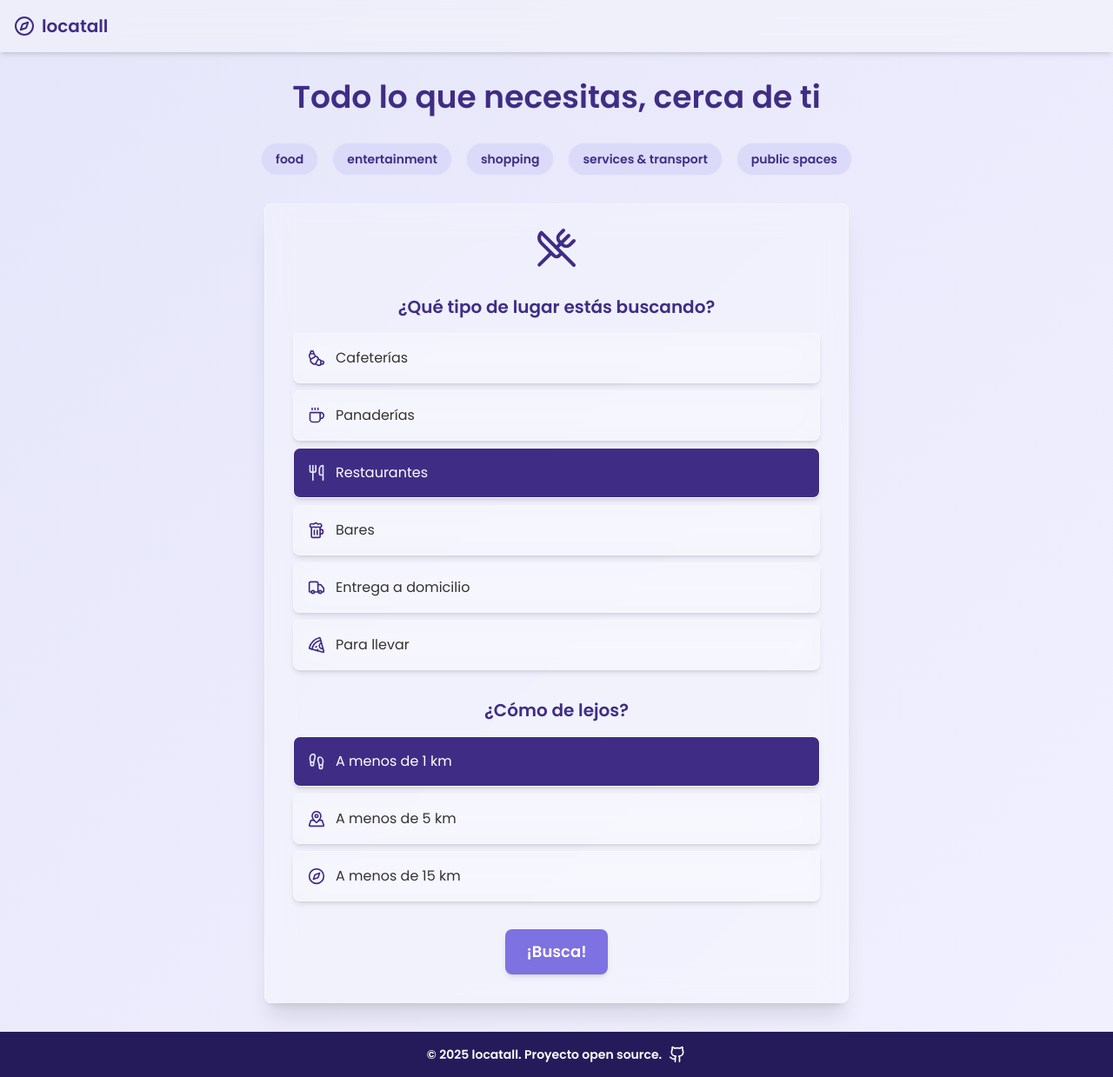
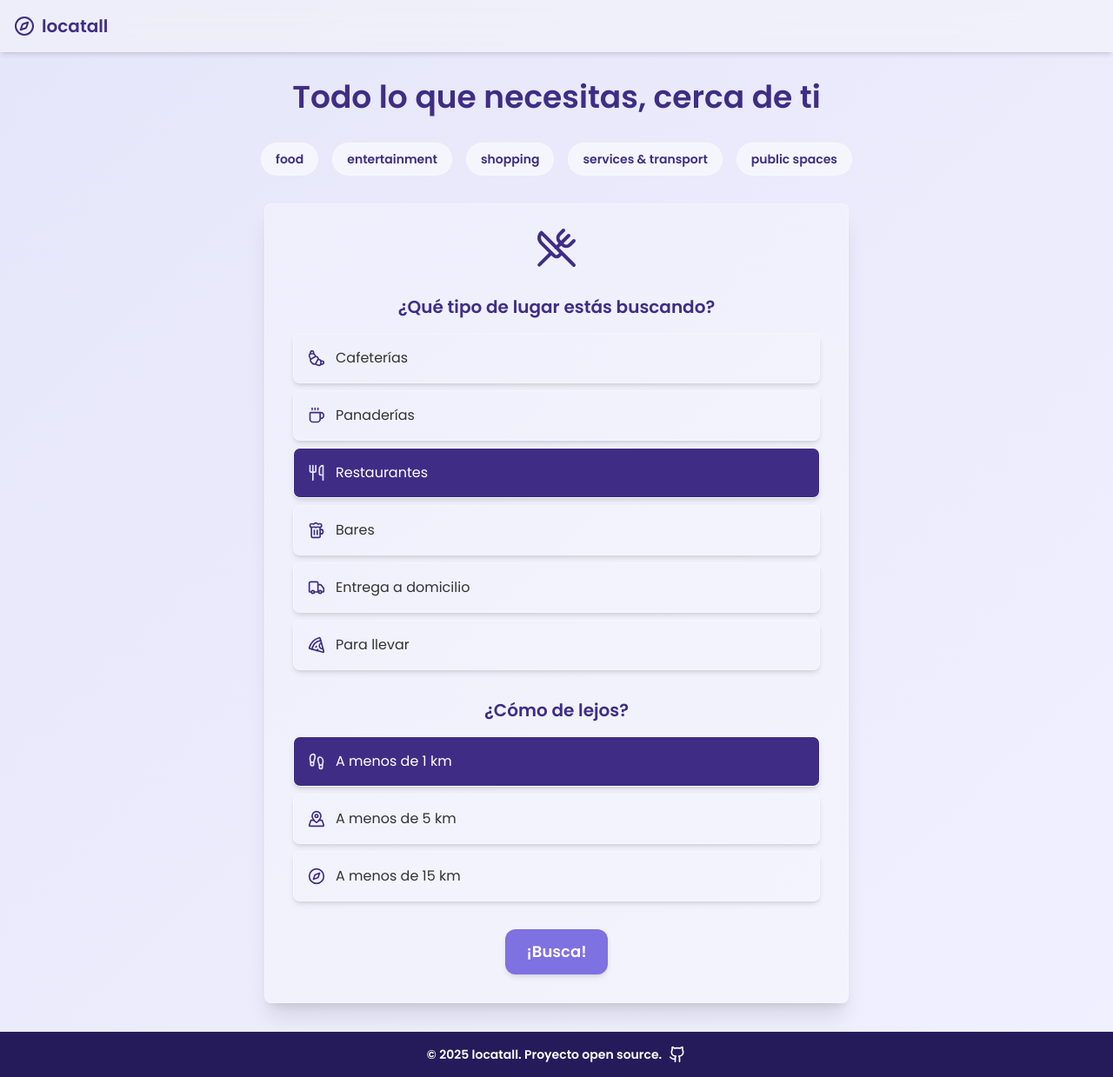
Before and after one commit to mariollesta/locatall, a React (Vite) app in the folder frontend/: page / in a window 1280 px wide. Shown: the whole page at 87% size. Built offline with nearby package versions, Linux system fonts and the light colour scheme.

Commit message:
feat(): rebranding

```diff
--- a/frontend/src/components/CategorySelector.jsx
+++ b/frontend/src/components/CategorySelector.jsx
@@ -18,11 +18,11 @@ export default function CategorySelector({
         <button
           key={category}
           onClick={() => setSelectedCategory(category)}
-          className={`px-4 py-2 rounded-full border border-white border-opacity-30 text-sm font-semibold transition-all duration-300
+          className={`px-4 py-2 border border-white border-opacity-30 rounded-full text-sm font-semibold transition-all duration-300
             ${
               selectedCategory === category
-                ? "bg-[#3f2d85] text-white shadow-md"
-                : "bg-[#dbdbf9] text-[#3f2d85] hover:bg-[#d1d1f5] hover:text-[#3f2d85]"
+                ? "bg-[#3f2d85] text-[#e6e6fa] shadow-md"
+                : "bg-[#f5f6fd] text-[#3f2d85] hover:bg-[#d1d1f5] hover:text-[#3f2d85]"
             }
           `}
         >
--- a/frontend/src/components/OptionGroup.jsx
+++ b/frontend/src/components/OptionGroup.jsx
@@ -22,7 +22,7 @@ const OptionGroup = ({ header, options, selected, onChange, name }) => {
               />
               <label
                 htmlFor={`${name}-${option.value}`}
-                className="flex flex-1 items-center justify-between bg-white bg-opacity-10 backdrop-blur-lg border border-white border-opacity-30 shadow-md rounded-lg  p-4 hover:bg-[#dbdbf9] hover:text-[#3f2d85] peer-checked:border-white peer-checked:bg-[#3f2d85] peer-checked:text-white cursor-pointer transition-all"
+                className="flex flex-1 items-center justify-between p-4 bg-white bg-opacity-10 border border-white border-opacity-30 shadow-md rounded-lg hover:bg-[#dbdbf9] hover:text-[#3f2d85] peer-checked:border-white peer-checked:bg-[#3f2d85] peer-checked:text-white cursor-pointer transition-all"
               >
                 <div className="flex items-center space-x-3">
                   {Icon && (
--- a/frontend/src/components/ResetSearch.jsx
+++ b/frontend/src/components/ResetSearch.jsx
@@ -4,7 +4,7 @@ export function ResetSearch ({ resetSearch }) {
     return (
         <button
             onClick={resetSearch}
-            className="inline-flex items-center justify-center gap-2 whitespace-nowrap rounded-md ring-offset-background transition-colors focus-visible:outline-none focus-visible:ring-2 focus-visible:ring-ring focus-visible:ring-offset-2 disabled:pointer-events-none disabled:opacity-50 [&_svg]:pointer-events-none [&_svg]:size-4 [&_svg]:shrink-0 border h-10 px-4 py-2 text-[#FFFFFF] hover:text-[#FF9000] border-[#FFFFFF] hover:border-[#FF9000] font-semibold bg-transparent hover:bg-[#FFFFFF] text-sm sm:text-base"
+            className="inline-flex items-center justify-center h-10 px-4 py-2 bg-[#3f2d85] border border-[#FFFFFF] rounded-lg shadow-lg text-[#f5f6fd] font-semibold text-sm sm:text-basebg-transparent hover:bg-[#e6e6fa] hover:text-[#4a35a2]"
         >
             Busca de nuevo! 🔍
         </button>
--- a/frontend/src/components/ResultCard.jsx
+++ b/frontend/src/components/ResultCard.jsx
@@ -25,7 +25,7 @@ export function ResultCard({ name, rating, open_now }) {
               <Star className="w-4 h-4 text-[#3f2d85] mr-1" />
               <span className="font-semibold mr-2">{rating}</span>
               <span
-                className={`inline-flex items-center rounded-full border px-2.5 py-0.5 text-xs font-bold ${statusClasses}`}
+                className={`inline-flex items-center rounded-xl shadow-sm border border-white border-opacity-30 px-2.5 py-0.5 text-xs font-bold ${statusClasses}`}
                 aria-label={open_now ? "Restaurante abierto" : "Restaurante cerrado"}
               >
                 {open_now ? "Abierto" : "Cerrado"}
--- a/frontend/src/components/SearchCard.jsx
+++ b/frontend/src/components/SearchCard.jsx
@@ -63,7 +63,7 @@ export const SearchCard = ({ onError }) => {
   return (
     <div className="w-full max-w-md sm:max-w-lg md:max-w-xl lg:max-w-2xl">
       {!state.showRecommendations ? (
-        <div className="bg-white bg-opacity-30 backdrop-blur-lg border border-white border-opacity-30 shadow-xl rounded-lg overflow-hidden">
+        <div className="bg-white bg-opacity-30 border border-white border-opacity-30 shadow-xl rounded-lg overflow-hidden">
           <div className="p-6 sm:p-8">
             <UtensilsCrossed className="mx-auto mb-6 text-[#3f2d85] animate-bounce" size={48} />
             {state.error && <div className="text-red-500 mb-4">{state.error}</div>}
@@ -98,7 +98,7 @@ export const SearchCard = ({ onError }) => {
                   state.isLoading
                     ? "cursor-not-allowed opacity-50"
                     : "bg-[#7e71e1] hover:scale-105"
-                } text-[#FFFFFF] rounded-lg shadow-md px-6 py-3 font-bold text-lg transition duration-300 ease-in-out transform focus:outline-none focus:ring-2 focus:ring-opacity-50 flex items-center justify-center`}
+                } text-[#FFFFFF] rounded-xl shadow-md px-6 py-3 font-bold text-lg transition duration-300 ease-in-out transform focus:outline-none focus:ring-2 focus:ring-opacity-50 flex items-center justify-center`}
               >
                 {state.isLoading ? (
                   <>
@@ -114,11 +114,8 @@ export const SearchCard = ({ onError }) => {
         </div>
       ) : (
         <>
-          <div className="mb-8 text-center">
-            <ResetSearch resetSearch={handleReset} />
-          </div>
           <div className="space-y-4">
-            <h2 className="text-xl sm:text-2xl md:text-3xl font-bold text-center mb-6 text-[#FFFFFF]">
+            <h2 className="text-xl sm:text-2xl md:text-3xl text-[#5940c1] font-bold text-center mb-6 ">
               {state.recommendations.length > 0
                 ? `Top ${state.recommendations.length} recomendaciones`
                 : "No se encontraron lugares cercanos :("}
@@ -138,6 +135,10 @@ export const SearchCard = ({ onError }) => {
               </div>
             )}
           </div>
+
+          <div className="mt-8 text-center">
+            <ResetSearch resetSearch={handleReset} />
+          </div>
         </>
       )}
     </div>
```
